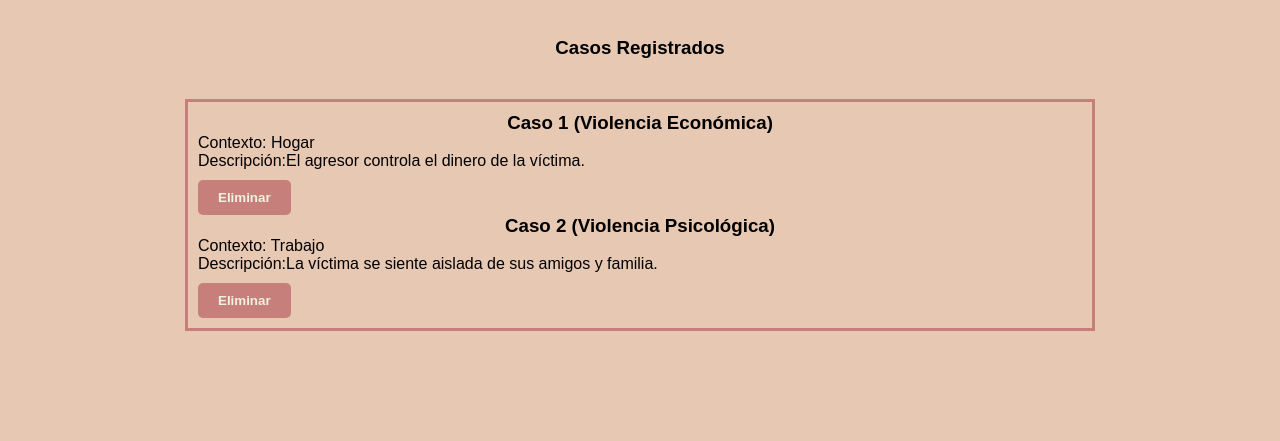
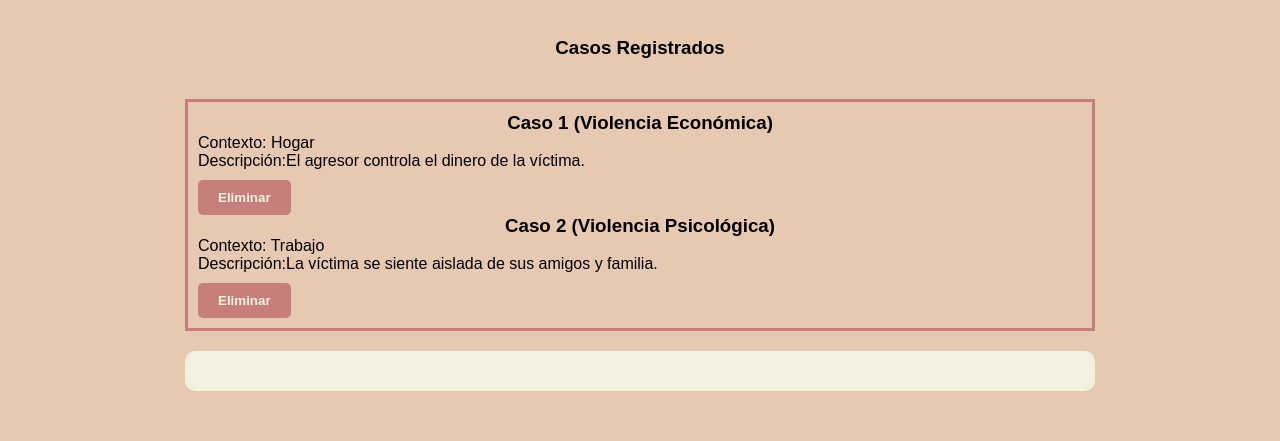
Before and after one commit to Gracimars/comision-1--Grupo-5, a website: page secciones/alerta.html in a window 1280 px wide. Shown: the part 2198-2639 px from the top of the page. Drawn offline with Linux system fonts and the light colour scheme; no server answers.

Commit message:
Agrego clases para darle estilos al DOM

```diff
--- a/secciones/alerta.html
+++ b/secciones/alerta.html
@@ -160,29 +160,9 @@
           <h3 class="listaCasos">Casos Registrados</h3>
           <div id="datos"></div>
         </section>
-        <section>
+        <section class="types-container testimonials">
           <ul id="lista-datos"></ul>
         </section>
-
-        <!--         <div class="cta>
-          <p>Todas las líneas son gratuitas y confidenciales:</p>
-          <ul class="listaViolencia">
-            <li>
-              * Si sufrís violencia familiar y/o sexual, o grooming llamá a la
-              Línea 137 opción 1.
-            </li>
-            <li>* Si estás en una situación de violencia, llama al 144.</li>
-            <li>
-              * Si sos niño/a, adolescente, docente o familiar y ves violencia a
-              menores, puedes llamar al 102.
-            </li>
-            <li>
-              * Puedes llamar al 145 por desaparición de una persona ante una
-              posible situación de trata.
-            </li>
-          </ul>
-        </div> -->
-      </section>
     </main>
     <footer>
       <div class="footer">
```
